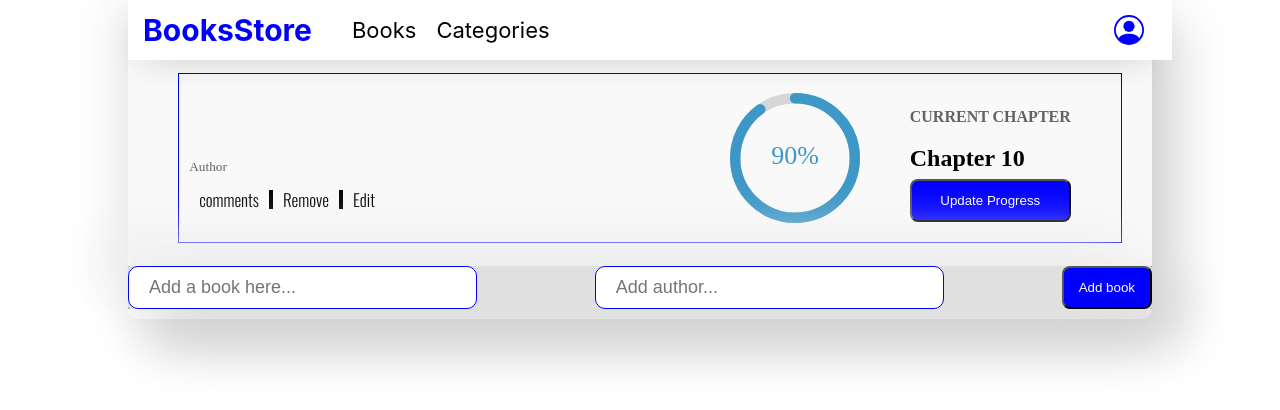
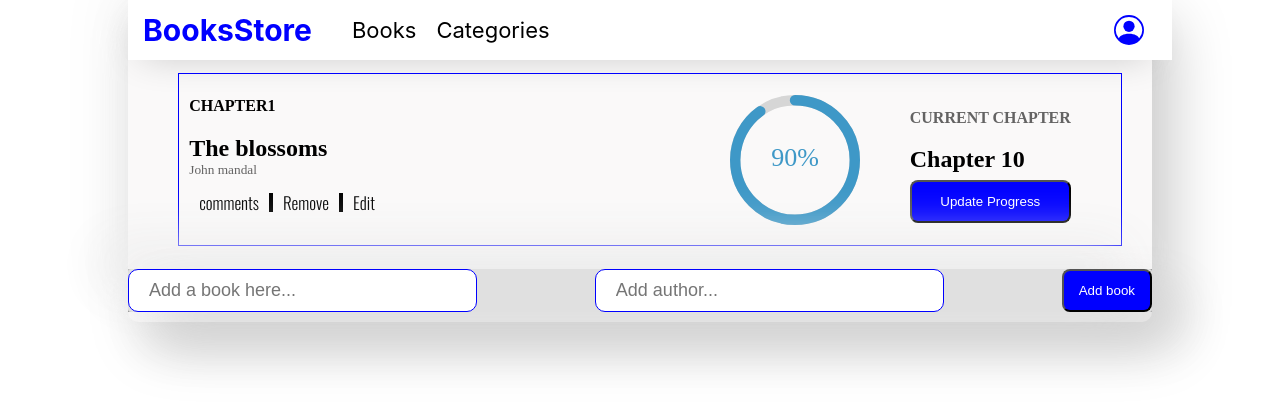
Before and after one commit to Josphat205/book-store-app, a React (Create React App) app: page / in a window 1280 px wide. Shown: the top 410 px of the page. Built offline with nearby package versions, Linux system fonts and the light colour scheme; a web font is replaced by a local one.

Commit message:
Update book file

```diff
--- a/src/components/Books.js
+++ b/src/components/Books.js
@@ -13,19 +13,19 @@ function Books() {
     <Container>
       <BooksList>
         {
-          books.map((book)=>{
+          books.map((item)=>{
             return(
-              <Book id={book.id}>
+              <Book id={item.id}>
           <div>
             <Titles>
-              <TitleH4>{book.option}</TitleH4>
-              <h2>{book.name}</h2>
-              <Small>Author</Small>
+              <TitleH4>CHAPTER{item.chapter}</TitleH4>
+              <h2>{item.book}</h2>
+              <Small>{item.author}</Small>
             </Titles>
             <Editing>
               <Span>comments</Span>
               <Hr />
-              <Span onClick={()=>dispatch(removeBook({id:book.id}))}>Remove</Span>
+              <Span onClick={()=>dispatch(removeBook({id:item.id}))}>Remove</Span>
               <Hr />
               <Span>Edit</Span>
             </Editing>
```
